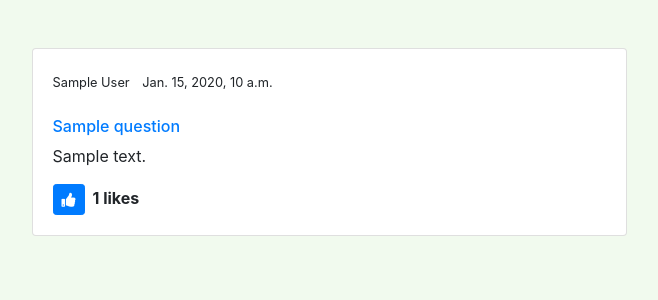
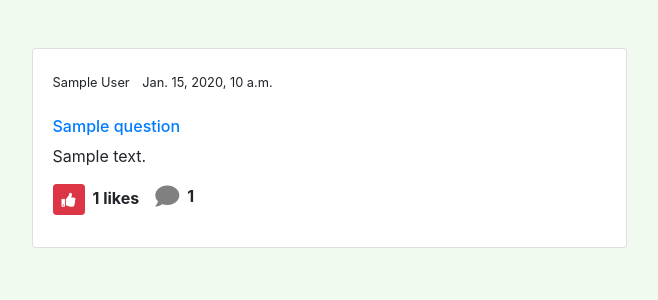
Before and after one commit to Oluwaniphise/Qna, a Django app: page / in a window 1280 px wide. Shown: the part 56-356 px from the top of the page, without its empty margins (311-969 px from the left). Run offline with Django 3.2, Linux system fonts and the light colour scheme; a user stored in the database is signed in; tables that the repository leaves empty hold one stand-in row (values such as "Sample post"); some libraries are stand-ins or nearby versions.

Commit message:
new heroku app

```diff
--- a/QnA/forms.py
+++ b/QnA/forms.py
@@ -17,5 +17,5 @@ class QuestionForm(ModelForm):
 class AnswerForm(ModelForm):
     class Meta:
         model = Answer
-        fields = ['body', 'user']
-    body = forms.CharField(label='Answer Question',  widget=forms.Textarea(attrs={'class':'form-control,', 'cols':10, 'rows':5, 'placeholder':'Question title'}))
+        fields = ['body']
+    body = forms.CharField(label='Answer Question',  widget=forms.Textarea(attrs={'class':'form-control,', 'cols':10, 'rows':5, 'placeholder':'Answer question'}))
--- a/QnA/views.py
+++ b/QnA/views.py
@@ -25,7 +25,7 @@ def home(request):
 @login_required
 def ask(request):
 
-
+    questions = Question.objects.all()
 
     form = QuestionForm
     if request.method == 'POST':
@@ -33,7 +33,7 @@ def ask(request):
         if form.is_valid():
             form.save()
             return redirect('home')
-    context = {'form':form}
+    context = {'form':form, 'questions':questions}
 
     return render(request, 'ask.html', context)
 
@@ -51,24 +51,27 @@ def question_details(request,slug):
 
 @login_required
 def answer_form(request):
+    user = request.user
     form = AnswerForm()
     if request.method == 'POST':
-        form = AnswerForm(request.POST)
+        form = AnswerForm(request.POST, initial={'user':user})
         if form.is_valid():
             form.save()
             return redirect('home')
     context = { 'form':form }
     return render(request, 'answer-form.html', context)
 
-@login_required
+
+
 def like_question(request):
     user = request.user
     question = get_object_or_404(Question, id=request.POST.get('question_id'))
-    question.likes.add(user)
 
 
-
-
+    if user in question.likes.all():
+        question.likes.remove(user)
+    else:
+        question.likes.add(user)
 
 
     return HttpResponseRedirect(reverse('home'))
--- a/QuestionandAnswer/settings.py
+++ b/QuestionandAnswer/settings.py
@@ -25,7 +25,7 @@ SECRET_KEY = '*mid@_8zhpmtby&tm_xbykd8koqban28c#qtzt3)901cwqc_kt'
 # SECURITY WARNING: don't run with debug turned on in production!
 DEBUG = True
 
-ALLOWED_HOSTS = ['localhost', '127.0.0.1', 'q-nd-a.herokuapp.com']
+ALLOWED_HOSTS = ['localhost', '127.0.0.1', 'quest-and-answ.herokuapp.com']
 
 
 # Application definition
--- a/static/css/style.css
+++ b/static/css/style.css
@@ -5,7 +5,6 @@
 body{
     background-color:#f1faee;
 }
-
 
 .card-flex{
     display: flex;
@@ -15,12 +14,23 @@ body{
     margin-left: 1rem;
 }
 
-.user-image{
-    height:50px;
-    width:50px;
-    border-radius:50%;
-}
+
 
 /* h5 a{
     color:black !important;
 } */
+
+.fa.fa-comment{
+    color:grey;
+    font-size:1.5rem;
+}
+
+.heading{
+    background-color:#e63946;
+    color:white;
+}
+
+.btn-red{
+    background-color:#e63946 !important;
+    color:white;
+}
--- a/templates/answer-form.html
+++ b/templates/answer-form.html
@@ -13,8 +13,9 @@
     {% csrf_token %}
 
   <p>{{form | crispy }} </p>
+
     <br>
-    <button type="submit" class="btn btn-md btn-outline-info">Submit</button>
+    <button type="submit" class="btn btn-md btn-red">Submit</button>
 </form>
 
 </div>
--- a/templates/details.html
+++ b/templates/details.html
@@ -15,7 +15,7 @@
  <h5>{{q.title}}</h5>
  <p>{{q.details}}</p>
  <hr>
-<h3>Answers</h3>
+<h3>Answers - {{q.answers.all.count}} answers</h3>
 <hr>
 {% if not q.answers.all %}
 <p>No answers yet... </p>
@@ -23,7 +23,7 @@
 {% else %}
 
 {% for answer in q.answers.all %}
-<h5>{{answer.user.first_name}} {{answer.user.last_name}}</h5>
+<h6>{{answer.user.first_name}} {{answer.user.last_name}}</h6>
 <p>{{answer.body}} </p>
 <hr>
 
--- a/templates/index.html
+++ b/templates/index.html
@@ -5,10 +5,7 @@
 {% block content %}
 {% include 'navbar.html' %}
 
-<div class="container-fluid ">
-
-
-
+<div class="container-fluid">
 
     <div class="container-fluid mt-5">
         {% for q in questions %}
@@ -18,7 +15,7 @@
                     <div class="card-body">
                         <div>
                             <small>{{q.user.first_name}} {{q.user.last_name}}</small>
-                            <small class="ml-2 text-align-right">{{q.created}}</small>
+                            <small class="ml-2 text-align-right">{{q.created }}</small>
                         </div>
 
                         <br>
@@ -26,34 +23,30 @@
 
                         <p>{{ q.details }}</p>
 
-                         <!-- <div>
-                            <form action="{% url 'like-question' %}">
+                        <div class="d-flex">
+
+                            {% if request.user.is_authenticated %}
+                            <form action="{% url 'like-question' %}" method="POST">
                                 {% csrf_token %}
-                                <input type="hidden" name="question_id" value='{{q.id}}'>
                                 {% if user not in q.likes.all %}
-                                <button class="btn btn-sm btn-primary" type='submit'><i
-                                        class="fa fa-thumbs-up"></i></button>
+                                <button class="btn btn-sm btn-primary" value="{{q.id}}" name="question_id"><i
+                                        class="fa fa-thumbs-up">
 
-                                {% else %}
+                                        {% else %}
+                                        <button class="btn btn-sm btn-danger" value="{{q.id}}" name="question_id"><i
+                                                class="fa fa-thumbs-up">
+                                                {% endif %}
 
-                                <button class="btn btn-sm btn-danger" type='submit'><i
-                                        class="fa fa-thumbs-up"></i></button>
-                                {% endif %}
+                                            </i></button><strong class="ml-2">{{q.likes.all.count}} likes</strong>
+
                             </form>
-                             <small><a href="#">Answer</a></small>
+                            {% else %}
+                            <p><a href="{% url 'login' %}">Login</a> to like</p>
+                            {% endif %}
+
+                            <p class="ml-3"><a href="{% url 'answer-form' %}"><i class="fa fa-comment "></i></a></p>
+                            <strong class="ml-2">{{q.answers.count}}</strong>
                         </div>
-                        <strong>{{q.likes.all.count}} likes</strong> -->
-
-
- <form action="{% url 'like-question' %}" method="POST">
-    {% csrf_token %}
-    <button class="btn btn-sm btn-primary" value="{{q.id}}"
-    name="question_id"><i class="fa fa-thumbs-up">
-
-    </i></button><strong class="ml-2">{{q.likes.all.count}} likes</strong>
-
-</form>
-
 
                     </div>
                 </div>
```
Also changed, not shown: templates/account/login.html (+8 -1 lines), templates/account/registration.html (+4 -4 lines), templates/ask.html (+4 -4 lines), QnA/migrations/0001_initial.py, QnA/migrations/0002_auto_20201104_2104.py (deleted), 2 other files.
